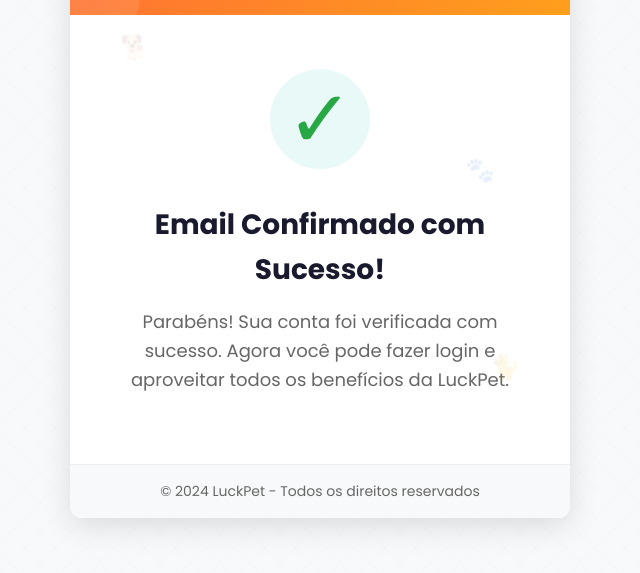
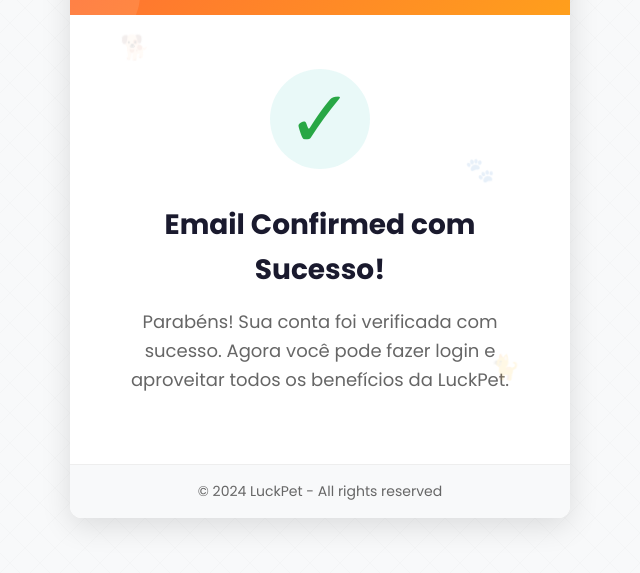
Before and after one commit to sarahzoulinyan/ecommerce-luckpet, a plain HTML site: page formulario/confirmacao-email.html in a window 1280 px wide. Shown: the part 187-760 px from the top of the page, without its empty margins (320-960 px from the left). Drawn offline with nearby package versions, Linux system fonts and the light colour scheme.

Commit message:
Translate email confirmation into English

```diff
--- a/formulario/confirmacao-email.html
+++ b/formulario/confirmacao-email.html
@@ -3,7 +3,7 @@
 <head>
     <meta charset="UTF-8">
     <meta name="viewport" content="width=device-width, initial-scale=1.0">
-    <title>Email Confirmado - LuckPet</title>
+    <title>Email Confirmed - LuckPet</title>
     <link rel="shortcut icon" href="perfil.png" type="image/x-icon">
     <link rel="stylesheet" href="https://cdnjs.cloudflare.com/ajax/libs/font-awesome/6.4.0/css/all.min.css">
     <link href="https://fonts.googleapis.com/css2?family=Poppins:wght@300;400;500;600;700;800&family=Inter:wght@300;400;500;600;700&display=swap" rel="stylesheet">
@@ -261,7 +261,7 @@
 
             <div class="confirmation-body">
                 <div class="confirmation-icon">✓</div>
-                <h1 class="confirmation-title">Email Confirmado com Sucesso!</h1>
+                <h1 class="confirmation-title">Email Confirmed com Sucesso!</h1>
                 <p class="confirmation-message">
                     Parabéns! Sua conta foi verificada com sucesso.
                     Agora você pode fazer login e aproveitar todos os benefícios da LuckPet.
@@ -270,7 +270,7 @@
             </div>
 
             <div class="confirmation-footer">
-                <p>© 2024 LuckPet - Todos os direitos reservados</p>
+                <p>© 2024 LuckPet - All rights reserved</p>
             </div>
 
             <!-- Decorações temáticas -->
```
